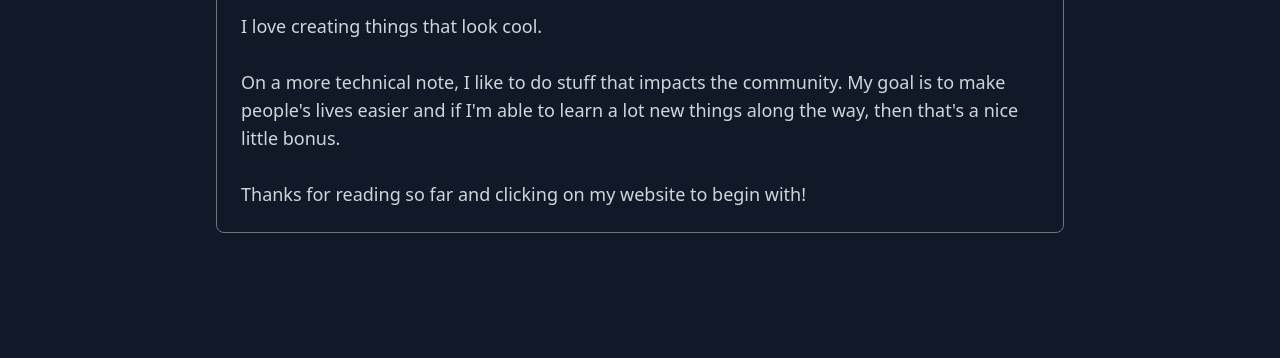
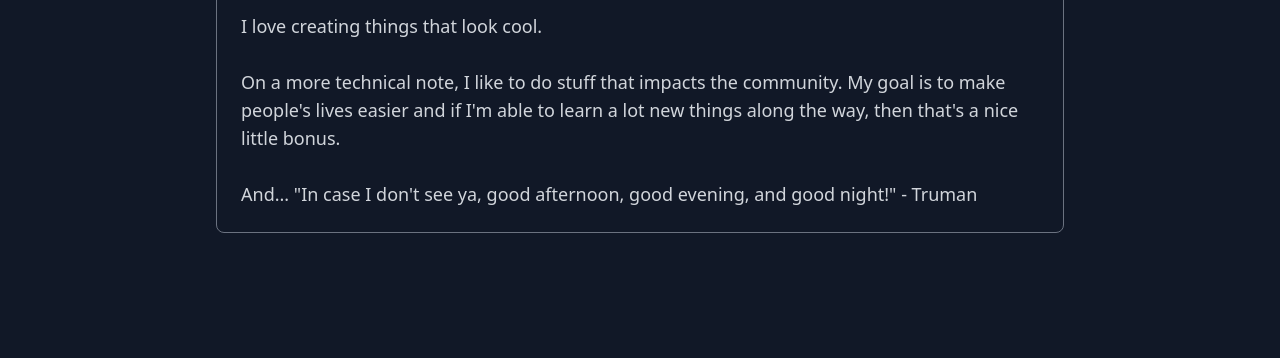
Before and after one commit to MattheKole/personal-website, a plain HTML site: page index.html in a window 1280 px wide. Shown: the part 417-775 px from the top of the page. Drawn offline with nearby package versions, Linux system fonts and the light colour scheme.

Commit message:
truman show quote

```diff
--- a/index.html
+++ b/index.html
@@ -60,7 +60,7 @@
         On a more technical note, I like to do stuff that impacts the community. My goal is to make people's lives easier and if I'm able to learn a lot new things along the way, then that's a nice little bonus.
         <br>
         <br>
-        Thanks for reading so far and clicking on my website to begin with!
+        And... "In case I don't see ya, good afternoon, good evening, and good night!" - Truman
       </p>
     </section>
 
```
